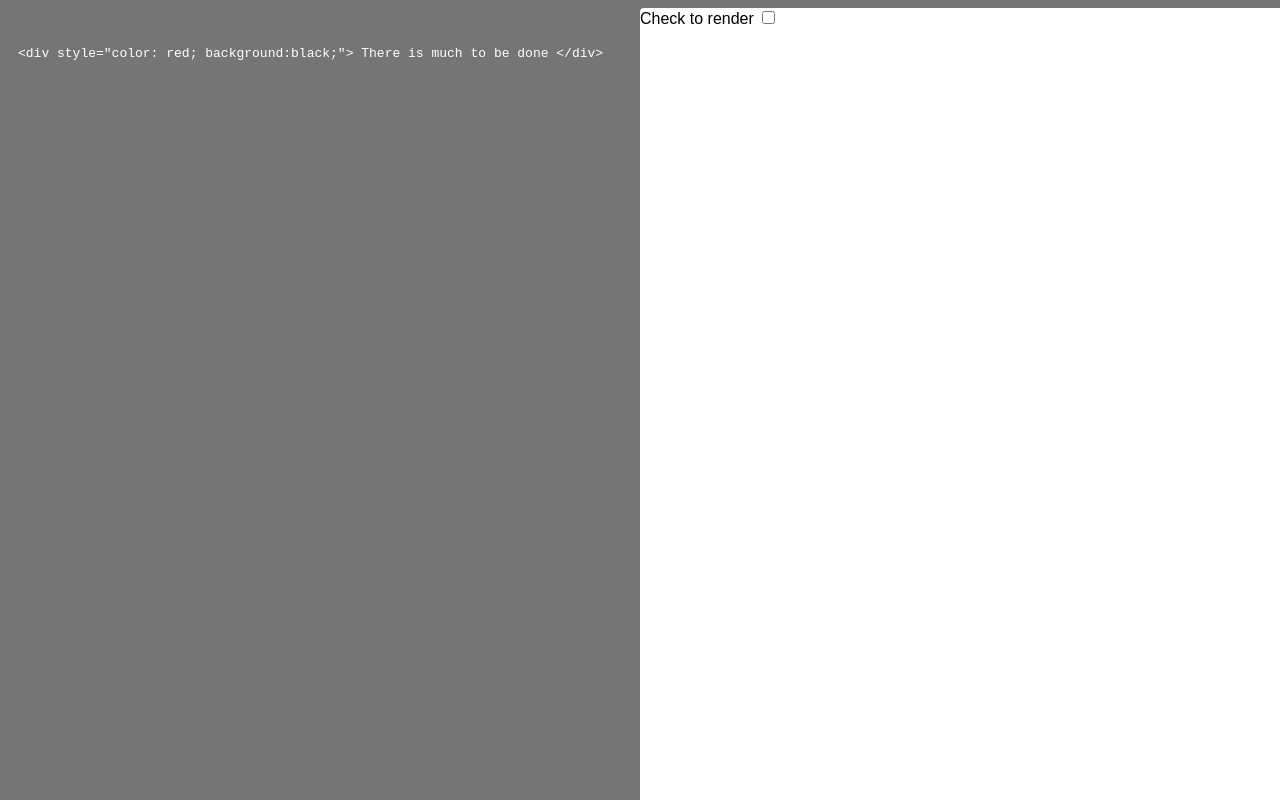
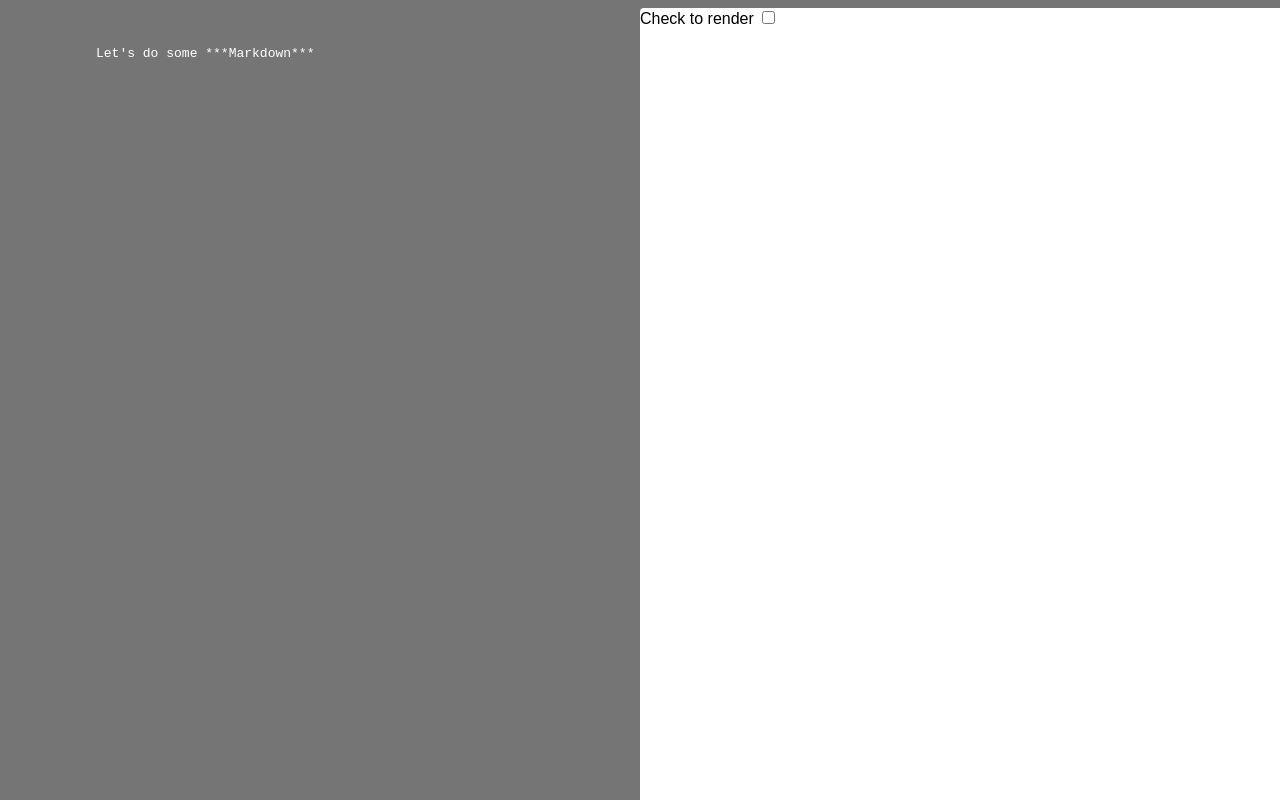
Before and after one commit to OBRIEN66/render, a plain HTML site: page index.html in a window 1280 px wide. Drawn offline with nearby package versions, Linux system fonts and the light colour scheme.

Commit message:
Making it shwifty

```diff
--- a/index.html
+++ b/index.html
@@ -13,7 +13,7 @@
     <div class="left">
       <div class="container">
         <xmp class="code" contenteditable="true">
-<div style="color: red; background:black;"> There is much to be done </div>
+          Let's do some ***Markdown***
         </xmp>
       </div>
     </div>
```
Also changed, not shown: first-markdown.png (renamed from Screen Shot 2016-10-25 at 2.19.09 PM.png), v0.1.png (deleted), 1 other file.
